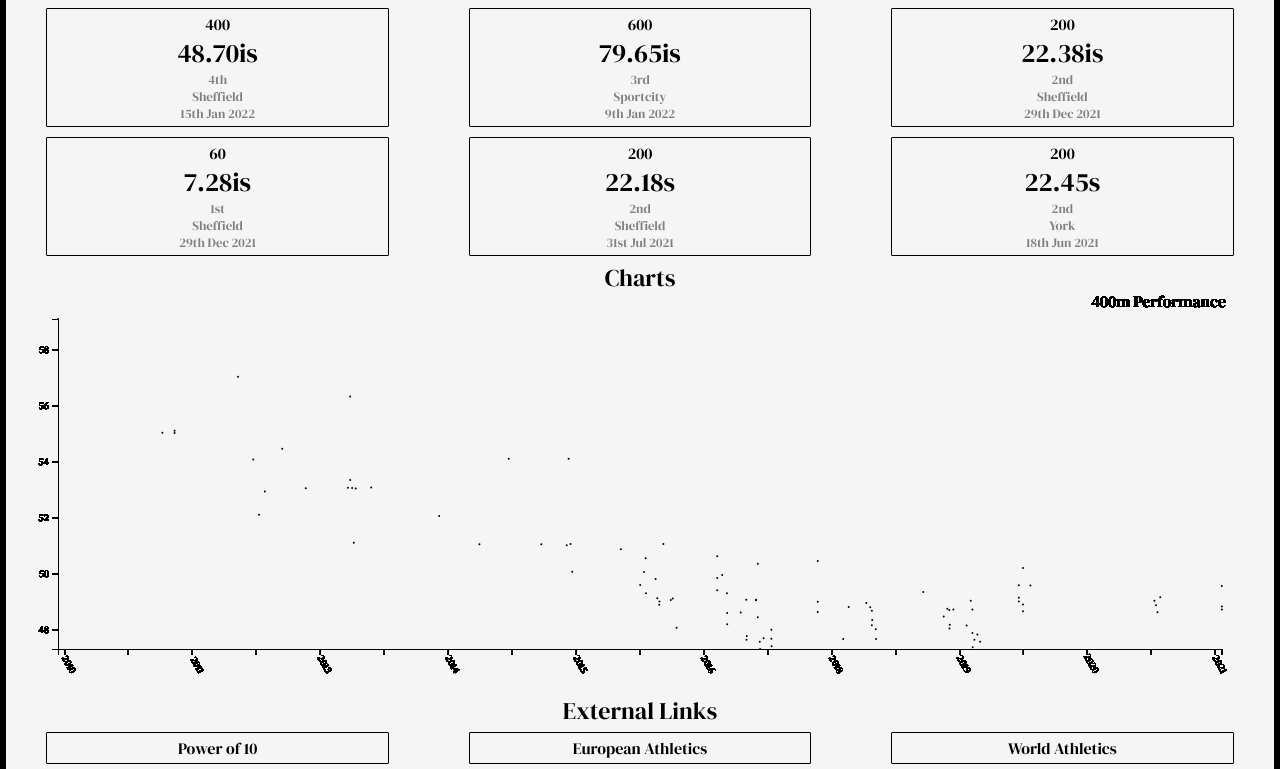
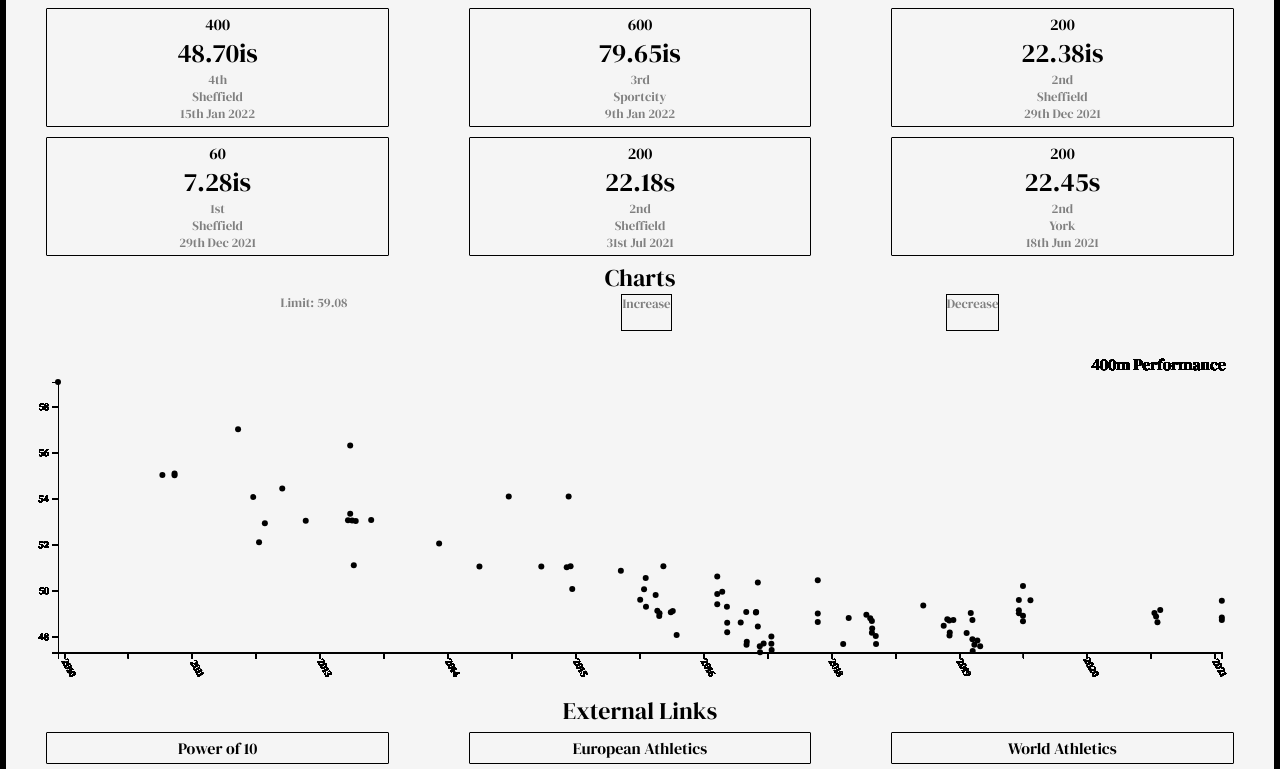
Before and after one commit to rs96/rs96.github.io, a React (Create React App) app: page / in a window 1280 px wide. Shown: the part 408-1177 px from the top of the page. Built offline with nearby package versions, Linux system fonts and the light colour scheme; a web font is replaced by a local one.

Commit message:
add some buttons to redraw graph with limits

```diff
--- a/src/components/App/App.css
+++ b/src/components/App/App.css
@@ -78,3 +78,10 @@ a {
   color: inherit;
   text-decoration: inherit;
 }
+
+.button {
+  cursor: default;
+  border: 1px solid black;
+  padding: auto;
+  user-select: none;
+}
--- a/src/components/Charts/EventPerformanceChart.tsx
+++ b/src/components/Charts/EventPerformanceChart.tsx
@@ -1,30 +1,47 @@
 import * as d3 from 'd3';
-import { useEffect } from 'react';
+import { useEffect, useState } from 'react';
 import { useSelector } from 'react-redux';
 import { getPerformancesOfEventId } from '../../selectors/performances';
 import { msInYear } from '../../constants';
-import { getYearFromDate } from '../../utils';
+import { formatPerformance, getYearFromDate } from '../../utils';
 import { Performance } from '../../types';
 import './chart.css';
 
 const EventPerformanceChart = () => {
+  const bigMaxPerformance = 999999;
+  const plotMargins = { x: 20, y: 25 };
   const performances = useSelector(getPerformancesOfEventId('1'));
+  const [limit, setLimit] = useState(bigMaxPerformance);
+  const filteredPerformances = performances.filter((performance) => performance.performance <= limit);
   useEffect(() => {
-    // console.log({ a: getYearFromDate(performances[0].date) });
-    buildGraph(performances);
-  });
+    if (filteredPerformances.length) {
+      drawGraph(filteredPerformances);
+    }
+  }, [filteredPerformances]);
 
-  const buildGraph = (data: Performance[]) => {
+  //chart controls
+  const handlePerformanceLimitIncrease = () => {
+    setLimit(limit + 0.1);
+  };
+
+  const handlePerformanceLimitDecrease = () => {
+    setLimit(limit - 0.1);
+  };
+
+  const drawGraph = (data: Performance[]) => {
     // to later become props
     const chartTitle = '400m Performance';
 
     // @ts-ignore
     const { width, height } = d3.select('#plot').node().getBoundingClientRect();
-    const plotMargins = { x: 20, y: 25 };
     const dateMax = d3.max(data, (d) => d.date) as number;
     const dateMin = d3.min(data, (d) => d.date) as number;
-    const scoreMax = d3.max(data, (d) => d.performance) as number;
-    const scoreMin = d3.min(data, (d) => d.performance) as number;
+    const performanceMax = d3.max(data, (d) => d.performance) as number;
+    const performanceMin = d3.min(data, (d) => d.performance) as number;
+    if (limit === bigMaxPerformance) {
+      console.log({ performanceMax });
+      setLimit(performanceMax);
+    }
 
     // define our scaling functions
     const xScale = d3
@@ -35,11 +52,12 @@ const EventPerformanceChart = () => {
     const yScale = d3
       .scaleLinear()
       // @ts-ignore
-      .domain([scoreMin, scoreMax])
+      .domain([performanceMin, performanceMax])
       .range([height - plotMargins.y, plotMargins.y]);
 
     const graph = d3.select('svg').attr('width', width).attr('height', height);
-    const plot = graph.selectAll('g').data(data).enter().append('g');
+    graph.selectAll('*').remove();
+    const plot = graph.selectAll('g').data(data).enter();
     const xAxis = d3
       .axisBottom(xScale)
       .ticks((dateMax - dateMin) / msInYear)
@@ -48,41 +66,41 @@ const EventPerformanceChart = () => {
 
     plot
       .append('circle')
-      .attr('r', 1)
+      .attr('r', 3)
       .attr('cx', (d) => xScale(d.date))
       .attr('cy', (d) => yScale(d.performance))
-      .attr('fill', 'black');
-    // .on('mouseover', (_, d) => {
-    //   plot.selectAll(`#tooltip${d.date}`).attr('visibility', 'visible');
-    // })
-    // .on('mouseout', (_, d) => {
-    //   plot.selectAll(`#tooltip${d.date}`).attr('visibility', 'hidden');
-    // });
+      .attr('fill', 'black')
+      .on('mouseover', (_, d) => {
+        plot.selectAll(`#tooltip${d.date}`).attr('visibility', 'visible');
+      })
+      .on('mouseout', (_, d) => {
+        plot.selectAll(`#tooltip${d.date}`).attr('visibility', 'hidden');
+      });
 
-    // plot
-    //   .append('rect')
-    //   .attr('class', 'tooltip')
-    //   .attr('id', (d) => `tooltip${d.date}`)
-    //   .attr('x', (d) => xScale(d.date))
-    //   .attr('y', (d) => yScale(d.performance))
-    //   .attr('width', 21)
-    //   .attr('height', 12)
-    //   .attr('transform', `translate(1, 1)`)
-    //   .attr('dy', 5)
-    //   .attr('fill', 'black')
-    //   .attr('visibility', 'hidden');
+    plot
+      .append('rect')
+      .attr('class', 'tooltip')
+      .attr('id', (d) => `tooltip${d.date}`)
+      .attr('x', (d) => xScale(d.date))
+      .attr('y', (d) => yScale(d.performance))
+      .attr('width', 23)
+      .attr('height', 12)
+      .attr('transform', `translate(-23, 1)`)
+      .attr('dy', 5)
+      .attr('fill', 'black')
+      .attr('visibility', 'hidden');
 
-    // plot
-    //   .append('text')
-    //   .attr('class', 'tooltip')
-    //   .attr('id', (d) => `tooltip${d.date}`)
-    //   .attr('x', (d) => xScale(d.date))
-    //   .attr('y', (d) => yScale(d.performance))
-    //   .attr('transform', `translate(21, 5)`)
-    //   .attr('dy', 5)
-    //   .attr('fill', 'whitesmoke')
-    //   .attr('visibility', 'hidden')
-    //   .text((d) => d.performance);
+    plot
+      .append('text')
+      .attr('class', 'tooltip')
+      .attr('id', (d) => `tooltip${d.date}`)
+      .attr('x', (d) => xScale(d.date))
+      .attr('y', (d) => yScale(d.performance))
+      .attr('transform', `translate(0, 5)`)
+      .attr('dy', 5)
+      .attr('fill', 'whitesmoke')
+      .attr('visibility', 'hidden')
+      .text((d) => formatPerformance(d.performance, '400', []));
 
     // add axes
     plot
@@ -103,11 +121,24 @@ const EventPerformanceChart = () => {
       .attr('y', plotMargins.y / 2)
       .attr('text-anchor', 'middle')
       .text(chartTitle);
+
+    plot.exit().remove();
   };
 
   return (
-    <div className="svg">
-      <svg id="plot" className="container"></svg>
+    <div className="chartContainer">
+      <div className="chartControls small-text">
+        <div>Limit: {limit?.toFixed(2)}</div>
+        <div className="button increase" onClick={handlePerformanceLimitIncrease}>
+          Increase
+        </div>
+        <div className="button decrease" onClick={handlePerformanceLimitDecrease}>
+          Decrease
+        </div>
+      </div>
+      <div className="svg">
+        <svg id="plot" className="container"></svg>
+      </div>
     </div>
   );
 };
--- a/src/components/Charts/chart.css
+++ b/src/components/Charts/chart.css
@@ -11,11 +11,28 @@ text {
   font-size: 0.5em;
 }
 
+.chartContainer {
+  height: 50vh;
+  width: 100%;
+  display: flex;
+  flex-direction: column;
+}
 .svg {
-  height: 50vh;
+  height: 90%;
   width: 100%;
 }
 .container {
   height: 95%;
   width: 95%;
 }
+.chartControls {
+  height: 10%;
+  width: 100%;
+  display: flex;
+  justify-content: space-evenly;
+  padding-bottom: 2%;
+}
+
+.chartControl {
+  cursor: default;
+}
```
